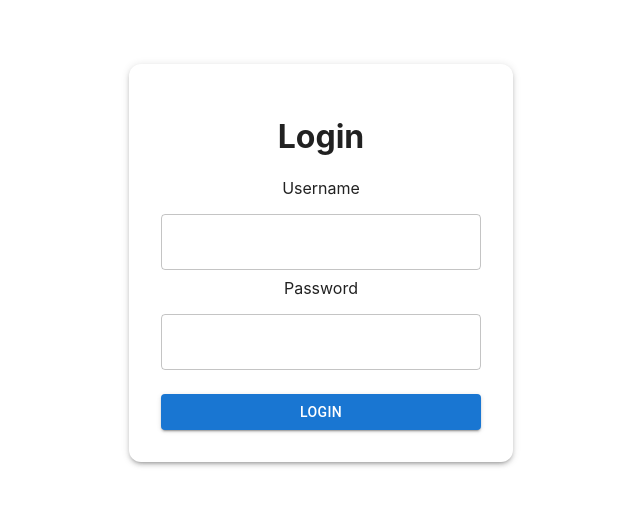
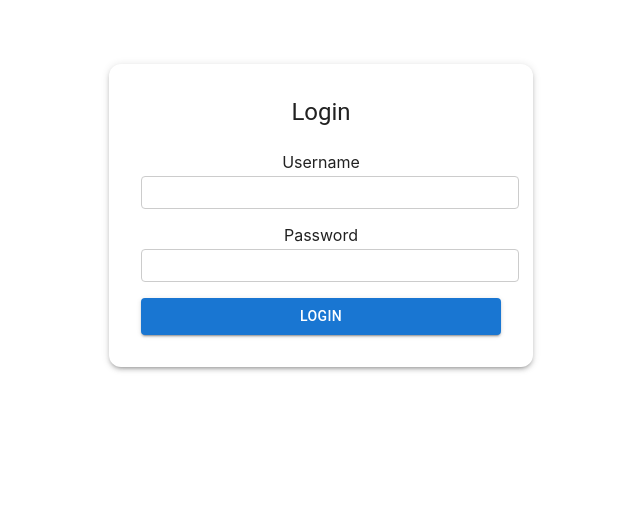
Before and after one commit to Mohansanjiv/X_Login, a React (Create React App) app: page / in a window 1280 px wide. Shown: the top 506 px of the page, without its empty margins (319-959 px from the left). Built offline with nearby package versions, Linux system fonts and the light colour scheme.

Commit message:
fixed all

```diff
--- a/src/Login.js
+++ b/src/Login.js
@@ -1,11 +1,5 @@
 import { useState } from "react";
-import {
-    Box,
-    TextField,
-    Button,
-    Typography,
-    Paper
-} from "@mui/material";
+import { Box, Button, Typography, Paper } from "@mui/material";
 
 export default function Login() {
     const [username, setUsername] = useState("");
@@ -17,11 +11,13 @@ export default function Login() {
         e.preventDefault();
         setError("");
 
+        // Validation
         if (!username || !password) {
             setError("Invalid username or password");
             return;
         }
 
+        // Hard-coded credentials
         if (username === "user" && password === "password") {
             setLoggedInUser(username);
             return;
@@ -30,6 +26,7 @@ export default function Login() {
         setError("Invalid username or password");
     };
 
+    // Show welcome screen after login
     if (loggedInUser) {
         return (
             <Box textAlign="center" mt={5}>
@@ -42,50 +39,65 @@ export default function Login() {
         <Paper
             elevation={3}
             sx={{
-                maxWidth: 320,
+                maxWidth: 360,
                 mx: "auto",
                 mt: 8,
                 p: 4,
-                borderRadius: 3
+                borderRadius: 3,
             }}
         >
-            <h1>Login</h1>
+            <Typography variant="h5" mb={3} textAlign="center">
+                Login
+            </Typography>
+
             <form onSubmit={handleSubmit}>
+                <Box mb={2}>
                     <label>
                         Username
-                    <TextField
+                        <input
+                            type="text"
+                            name="username"
                             value={username}
                             onChange={(e) => setUsername(e.target.value)}
-                        fullWidth
-                        margin="normal"
-                        inputProps={{ "data-testid": "username-input" }}
+                            style={{
+                                display: "block",
+                                width: "100%",
+                                padding: "8px",
+                                marginTop: "4px",
+                                borderRadius: "4px",
+                                border: "1px solid #ccc",
+                            }}
                         />
                     </label>
+                </Box>
 
+                <Box mb={2}>
                     <label>
                         Password
-                    <TextField
+                        <input
                             type="password"
+                            name="password"
                             value={password}
                             onChange={(e) => setPassword(e.target.value)}
-                        fullWidth
-                        margin="normal"
-                        inputProps={{ "data-testid": "password-input" }}
+                            style={{
+                                display: "block",
+                                width: "100%",
+                                padding: "8px",
+                                marginTop: "4px",
+                                borderRadius: "4px",
+                                border: "1px solid #ccc",
+                            }}
                         />
                     </label>
+                </Box>
 
                 {error && (
-                    <Typography color="error" mt={1}>
+                    <Typography color="error" mb={2}>
                         {error}
                     </Typography>
                 )}
 
-                <Button
-                    type="submit"
-                    variant="contained"
-                    fullWidth
-                    sx={{ mt: 2 }}
-                >
+                <Button type="submit" variant="contained" fullWidth>
                     Login
                 </Button>
             </form>
```
Lines whose indentation alone changed are shown as unchanged.
